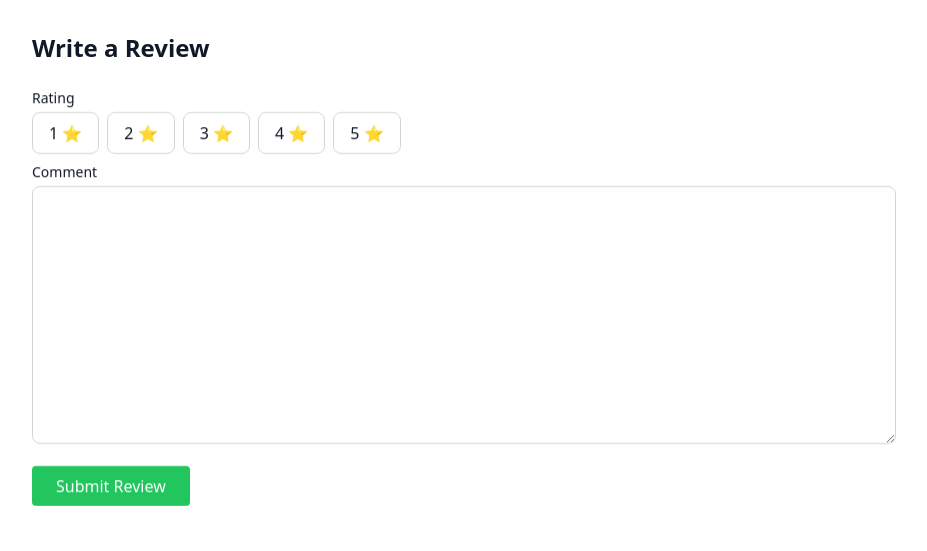
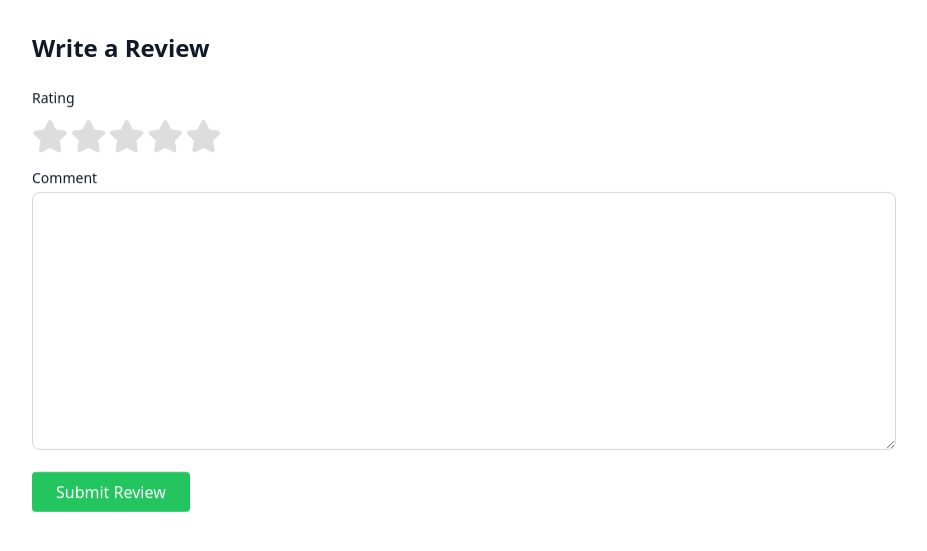
Before and after one commit to ianthompson11/bocaraca_blog, a Django app: page /blog/1/review/ in a window 1280 px wide. Shown: the part 72-623 px from the top of the page, without its empty margins (176-1103 px from the left). Run offline with Django 5.2, Linux system fonts and the light colour scheme; some libraries are stand-ins or nearby versions.

Commit message:
Update: raiting de 5 estrellas

```diff
--- a/blogproject/blogapp/templates/blogapp/review_form.html
+++ b/blogproject/blogapp/templates/blogapp/review_form.html
@@ -2,6 +2,41 @@
 {% load widget_tweaks %}
 {% block content %}
   <h1 class="text-2xl font-bold mb-6 text-gray-900 dark:text-white">Write a Review</h1>
+  <style>
+    .rating {
+      display: flex;
+      flex-direction: row;
+      justify-content: flex-start;
+    }
+
+    .rating > input {
+      display: none;
+    }
+
+    .rating > label {
+      position: relative;
+      width: 1em;
+      font-size: 2rem;
+      color: #ddd;
+      cursor: pointer;
+      margin-right: 0.2em;
+    }
+
+    .rating > label::before {
+      content: "\f005";
+      font-family: FontAwesome;
+      display: inline-block;
+      position: absolute;
+      top: 0;
+      left: 0;
+    }
+
+    /* Estilo para llenar las estrellas de izquierda a derecha */
+    .rating > label.checked {
+      color: #FFD700;
+    }
+  </style>
+  <link rel="stylesheet" href="https://cdnjs.cloudflare.com/ajax/libs/font-awesome/6.0.0/css/all.min.css" integrity="sha512-9usAa10IRO0HhonpyAIVpjrylPvoDwiPUiKdWk5t3PyolY1cOd4DSE0Ga+ri4AuTroPR5aQvXU9xC6qOPnzFeg==" crossorigin="anonymous" referrerpolicy="no-referrer" />
   <form method="post" class="space-y-4 transition-all duration-700 ease-in-out animate-fade-in">{% csrf_token %}
     <div class="space-y-2 transition-all duration-700 ease-in-out">
       {% for field in form %}
@@ -9,11 +44,15 @@
           {% if field.name == "rating" %}
             <label class="block text-sm font-medium mb-1 text-gray-900 dark:text-white">Rating</label>
             <div class="flex space-x-2">
-              {% for i in "12345" %}
-                <button type="button" class="rating-button px-4 py-2 rounded-lg border border-gray-300 dark:border-gray-700 bg-white dark:bg-gray-800 text-gray-900 dark:text-white hover:bg-blue-500 hover:text-white transition-all duration-300" data-value="{{ i }}">
-                  {{ i }} ⭐
-                </button>
-              {% endfor %}
+              <div class="rating">
+                {% for i in "12345" %}
+                  <input type="radio" id="star{{ i }}" name="rating" value="{{ i }}" />
+                  <label for="star{{ i }}" title="{{ i }} stars">
+                    <i class="fas fa-star"></i>
+                  </label>
+                {% endfor %}
+              </div>
+              <span id="selected-rating" class="text-xl font-semibold ml-2"></span>
               <input type="hidden" name="rating" id="rating-input" value="{{ form.rating.value|default:0 }}">
             </div>
             <p id="rating-error" class="text-red-500 text-sm hidden">Debe elegir un valor entre 1 y 5.</p>
@@ -32,16 +71,28 @@
 
   <script>
     // JavaScript para manejar la selección de estrellas
-    document.querySelectorAll('.rating-button').forEach(button => {
-      button.addEventListener('click', function () {
-        // Remover la clase activa de todos los botones
-        document.querySelectorAll('.rating-button').forEach(btn => btn.classList.remove('bg-blue-500', 'text-white', 'dark:bg-gray-300', 'dark:text-black'));
-        // Agregar la clase activa al botón seleccionado
-        this.classList.add('bg-blue-500', 'text-white', 'dark:bg-gray-300', 'dark:text-black');
+    document.querySelectorAll('.rating > label').forEach(label => {
+      label.addEventListener('click', function () {
         // Actualizar el valor del campo oculto
-        document.getElementById('rating-input').value = this.getAttribute('data-value');
+        const ratingValue = this.getAttribute('for').replace('star', '');
+        document.getElementById('rating-input').value = ratingValue;
+        // Imprimir el valor en la consola
+        console.log('Selected rating:', ratingValue);
+        // Mostrar el valor al lado de las estrellas
+        document.getElementById('selected-rating').textContent = ratingValue;
+        document.getElementById('selected-rating').style.color = '#FFD700'; // Color de las estrellas
         // Ocultar el mensaje de error si se selecciona un valor
         document.getElementById('rating-error').classList.add('hidden');
+
+        // Remover la clase 'checked' de todas las estrellas
+        document.querySelectorAll('.rating > label').forEach(star => {
+          star.classList.remove('checked');
+        });
+
+        // Agregar la clase 'checked' a las estrellas hasta la seleccionada
+        for (let i = 1; i <= ratingValue; i++) {
+          document.querySelector(`.rating > label[for="star${i}"]`).classList.add('checked');
+        }
       });
     });
 
--- a/blogproject/blogapp/views.py
+++ b/blogproject/blogapp/views.py
@@ -1,7 +1,9 @@
 from django.views.generic import ListView, DetailView, CreateView
-from django.urls import reverse_lazy
+from django.urls import reverse_lazy, reverse
 from .models import Blog, Review, Comment
 from django.contrib.auth.mixins import LoginRequiredMixin
+from django.shortcuts import get_object_or_404
+from django.contrib import messages
 
 class BlogListView(ListView):
     model = Blog
@@ -33,12 +35,19 @@ class ReviewCreateView(CreateView):
     template_name = 'blogapp/review_form.html'
 
     def form_valid(self, form):
-        form.instance.reviewer = self.request.user
-        form.instance.blog_id = self.kwargs['pk']
+        blog = get_object_or_404(Blog, pk=self.kwargs['pk'])
+        reviewer = self.request.user
+        # Verificar si el usuario ya ha creado una review para este blog
+        existing_review = Review.objects.filter(blog=blog, reviewer=reviewer).exists()
+        if existing_review:
+            messages.error(self.request, "You have already reviewed this blog.")
+            return self.form_invalid(form)
+        form.instance.blog = blog
+        form.instance.reviewer = reviewer
         return super().form_valid(form)
 
     def get_success_url(self):
-        return reverse_lazy('blogapp:blog_detail', kwargs={'pk': self.kwargs['pk']})
+        return reverse('blogapp:blog_detail', kwargs={'pk': self.kwargs['pk']})
 
 
 class CommentCreateView(CreateView):
```
